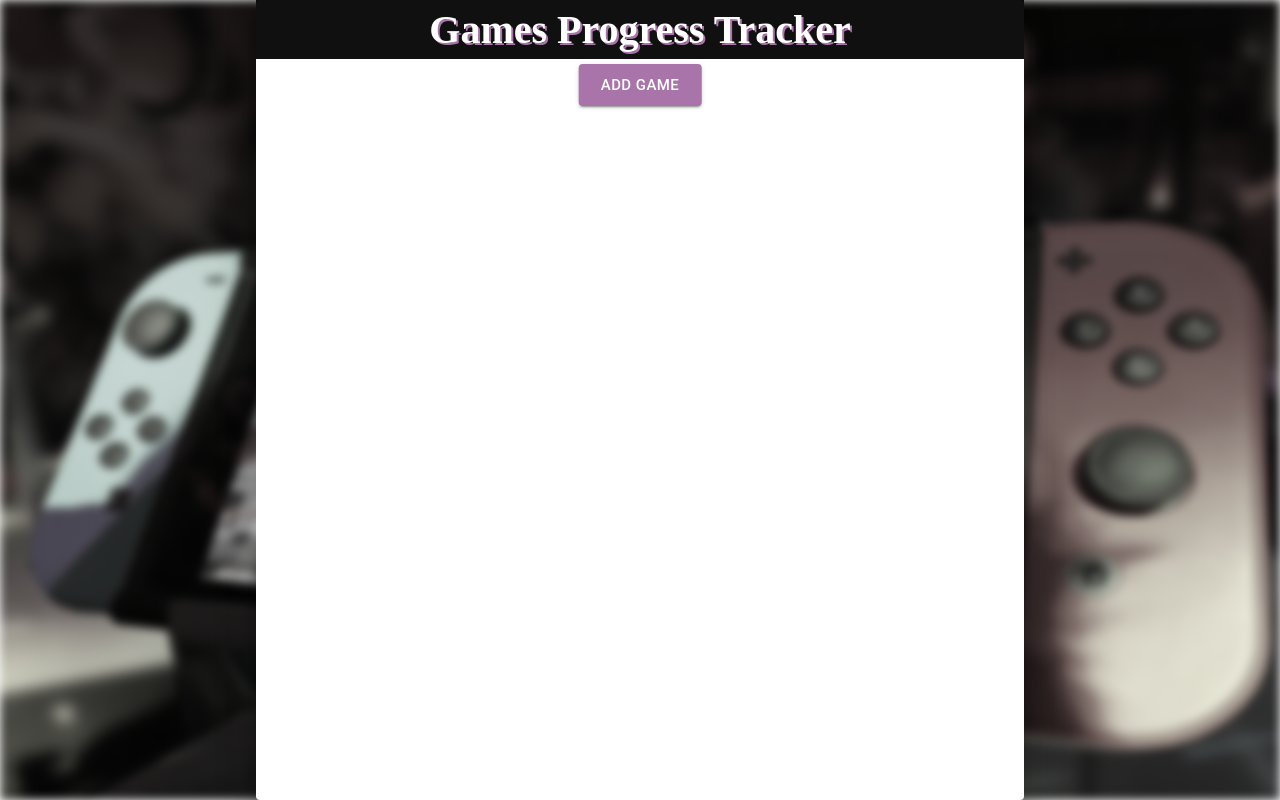
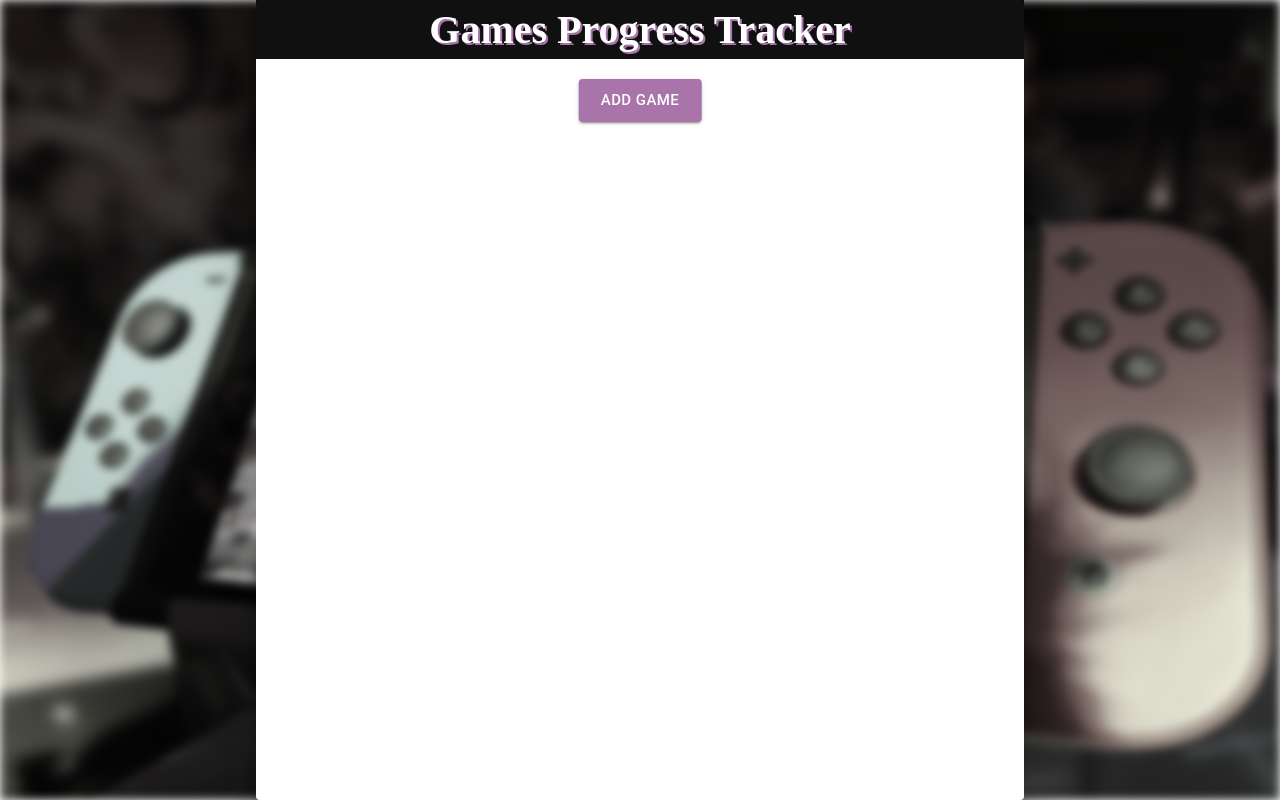
Before and after one commit to bialak/game-crud, a Next.js app: page / in a window 1280 px wide. Built offline with nearby package versions, Linux system fonts and the light colour scheme.

Commit message:
add metadata and margin to mainPage

```diff
--- a/app/page.tsx
+++ b/app/page.tsx
@@ -1,6 +1,11 @@
 import { Button } from "@mui/material";
 import Link from "next/link";
 import React from "react";
+
+export const metadata = {
+  title: "Games Table",
+  description: "Games Table",
+};
 
 export default function MainPage() {
   return (
@@ -17,6 +22,7 @@ export default function MainPage() {
             ":hover": { backgroundColor: "dark" },
             position: "absolute",
             left: "50%",
+            marginTop: "2%",
             transform: "translate(-50%,0)",
           }}
         >
```
